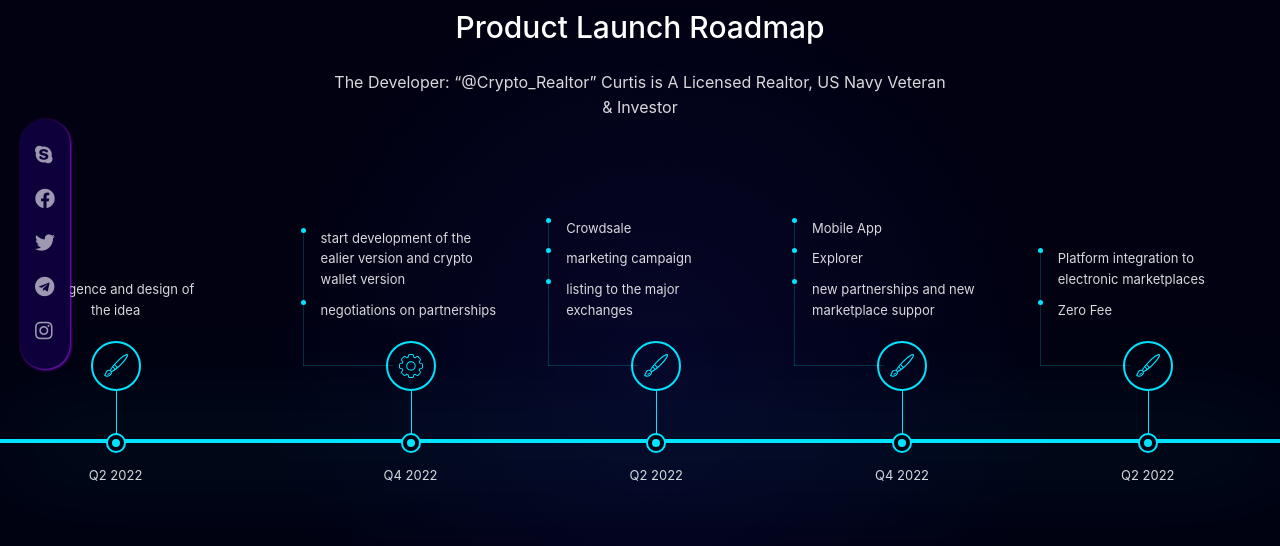
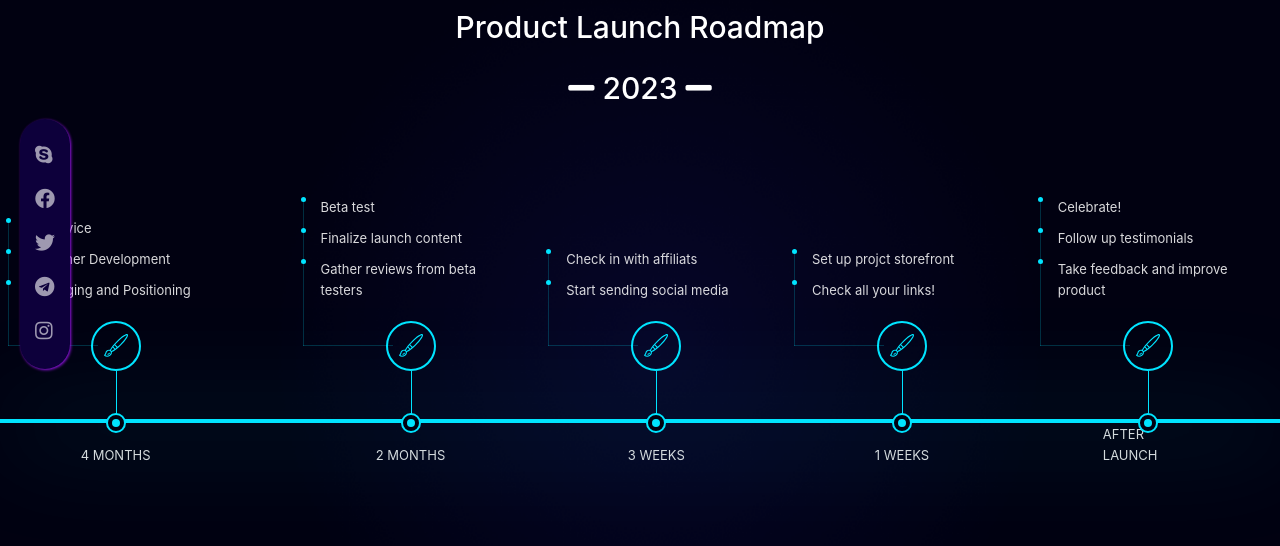
Before and after one commit to ufogreys/airdrop_crypto_reactjs, a React (Create React App) app: page /roadmap in a window 1280 px wide. Shown: the part 156-702 px from the top of the page. Built offline with nearby package versions, Linux system fonts and the light colour scheme.

Commit message:
roadmap updated

```diff
--- a/src/components/RoadMap/RoadMap.js
+++ b/src/components/RoadMap/RoadMap.js
@@ -1,6 +1,72 @@
 import React from "react";
 import DesignSectionDot from "../DesignSectionDot/DesignSectionDot";
 function RoadMap(props) {
+  let roadMapObj = [
+    {
+      id: 1,
+      name: "4 MONTHS",
+      list: ["Get advice", "Customer Development", "Messaging and Positioning"],
+    },
+    {
+      id: 2,
+      name: "3 MONTHS",
+      list: [
+        "Create launch plan",
+        "Prep Marketing Team",
+        "Develop go to market strategy",
+      ],
+    },
+    {
+      id: 3,
+      name: "2 MONTHS",
+      list: [
+        "Beta test",
+        "Finalize launch content",
+        "Gather reviews from beta testers",
+      ],
+    },
+    {
+      id: 4,
+      name: "1 MONTHS",
+      list: ["Announce the launch"],
+    },
+    {
+      id: 5,
+      name: "3 WEEKS",
+      list: ["Check in with affiliats", "Start sending social media"],
+    },
+    {
+      id: 6,
+      name: "2 WEEKS",
+      list: ["Set up shoping cart", "Research pad traffic"],
+    },
+    {
+      id: 7,
+      name: "1 WEEKS",
+      list: ["Set up projct storefront", "Check all your links!"],
+    },
+    {
+      id: 8,
+      name: "LAUNCH WEEK",
+      list: [
+        "Make your launch a special event",
+        "Keep sharing on social media & email list",
+      ],
+    },
+    {
+      id: 9,
+      name: "AFTER LAUNCH",
+      list: [
+        "Celebrate!",
+        "Follow up testimonials",
+        "Take feedback and improve product",
+      ],
+    },
+  ];
+  let roadMapObjOdd = roadMapObj.filter((n) => n.id % 2 != 0);
+  //console.log(roadMapObjOdd);
+  let roadMapObjEven = roadMapObj.filter((n) => n.id % 2 == 0);
+  //console.log(roadMapObjEven)
   return (
     <div id="RoadMap" className="py-5">
       <div className="container-xxl py-5">
@@ -17,66 +83,19 @@ function RoadMap(props) {
             </h3>
           </div>
           <div className="col-10 col-sm-8 col-lg-6 text-center">
-            <p data-aos-once="true" data-aos="fade-up" data-aos-delay="400">
-              The Developer: “@Crypto_Realtor” Curtis is A Licensed Realtor, US
-              Navy Veteran & Investor
-            </p>
+            <h3 data-aos-once="true" data-aos="fade-up" data-aos-delay="400">
+              <i className="fa fa-minus" aria-hidden="true"></i> 2023{" "}
+              <i className="fa fa-minus" aria-hidden="true"></i>
+            </h3>
           </div>
         </div>
       </div>
       <div className="d-none d-xl-block" id="roadMap_line_wrapper">
         {/* top line cards */}
         <div className="top_line_cards">
-          {/* line card 1 */}
-          <div className="line_cards">
-            <div className="line_with_icons">
-              <div className="icon_wrapper">
-                <img
-                  src={require("../../assets/images/pen.svg").default}
-                  alt=""
-                />
-              </div>
-              <div className="line_content_wrapper">
-                <p>Emergence and design of the idea</p>
-              </div>
-            </div>
-            <div className="line_duration">
-              <p>Q2 2022</p>
-            </div>
-          </div>
-          {/* line card 1 End*/}
-
-          {/* line card 2 */}
-          <div className="line_cards">
-            <div className="line_with_icons">
-              <div className="icon_wrapper">
-                <img
-                  src={require("../../assets/images/cog.svg").default}
-                  alt=""
-                />
-              </div>
-              <div className="line_content_wrapper">
-                <ul className="list-unstyled text-start line_article_list">
-                  <li>
-                    <p>
-                      start development of the ealier version and crypto wallet
-                      version
-                    </p>
-                  </li>
-                  <li>
-                    <p>negotiations on partnerships</p>
-                  </li>
-                </ul>
-              </div>
-              <div className="line_duration">
-                <p>Q4 2022</p>
-              </div>
-            </div>
-          </div>
-          {/* line card 2 End */}
-
-          {/* line card 3 */}
-          <div className="line_cards">
+          {roadMapObjOdd.map((v) => {
+            return (
+              <div className="line_cards" key={v.id}>
                 <div className="line_with_icons">
                   <div className="icon_wrapper">
                     <img
@@ -86,272 +105,93 @@ function RoadMap(props) {
                   </div>
                   <div className="line_content_wrapper">
                     <ul className="list-unstyled text-start line_article_list">
-                  <li>
-                    <p>Crowdsale</p>
+                      {v.list.map((j) => {
+                        return (
+                          <li
+                            key={j}
+                            data-aos-once="true"
+                            data-aos="fade-left"
+                            data-aos-delay={10 * v.id}
+                          >
+                            <p>{j}</p>
                           </li>
-                  <li>
-                    <p>marketing campaign</p>
-                  </li>
-                  <li>
-                    <p>listing to the major exchanges</p>
-                  </li>
+                        );
+                      })}
                     </ul>
                   </div>
                   <div className="line_duration">
-                <p>Q2 2022</p>
+                    <p
+                      data-aos-once="true"
+                      data-aos="fade-up"
+                      data-aos-delay="200"
+                    >
+                      {" "}
+                      {v.name}{" "}
+                    </p>
                   </div>
                 </div>
               </div>
-          {/* line card 3 End */}
-          {/* line card 4 */}
-          <div className="line_cards">
-            <div className="line_with_icons">
-              <div className="icon_wrapper">
-                <img
-                  src={require("../../assets/images/pen.svg").default}
-                  alt=""
-                />
-              </div>
-              <div className="line_content_wrapper">
-                <ul className="list-unstyled text-start line_article_list">
-                  <li>
-                    <p>Mobile App</p>
-                  </li>
-                  <li>
-                    <p>Explorer</p>
-                  </li>
-                  <li>
-                    <p>new partnerships and new marketplace suppor</p>
-                  </li>
-                </ul>
-              </div>
-              <div className="line_duration">
-                <p>Q4 2022</p>
+            );
+          })}
         </div>
       </div>
-          </div>
-          {/* line card 4 End */}
-
-          {/* line card 5 */}
-          <div className="line_cards">
-            <div className="line_with_icons">
-              <div className="icon_wrapper">
-                <img
-                  src={require("../../assets/images/pen.svg").default}
-                  alt=""
-                />
-              </div>
-              <div className="line_content_wrapper">
-                <ul className="list-unstyled text-start line_article_list">
-                  <li>
-                    <p> Platform integration to electronic marketplaces</p>
-                  </li>
-                  <li>
-                    <p>Zero Fee</p>
-                  </li>
-                </ul>
-              </div>
-              <div className="line_duration">
-                <p>Q2 2022</p>
-              </div>
-            </div>
-          </div>
-          {/* line card 5 End */}
-        </div>
-      </div>
-      <div className="d-xl-none" id="roadMap_mobile_line">
+      <div
+        className="d-xl-none"
+        id="roadMap_mobile_line"
+        data-aos-once="true"
+        data-aos="fade-right"
+      >
         <span id="line_draw"></span>
         {/* left side */}
         <div className="line_content_wrapper_left">
-          <div className="line_content">
-            <h4>3 MONTHS</h4>
+          {roadMapObjEven.map((v) => {
+            return (
+              <div className="line_content" key={v.id}>
+                <h4> {v.name} </h4>
                 <ul className="list-unstyled m-0">
-              <li>
+                  {v.list.map((j) => {
+                    return (
+                      <li key={j}>
                         {" "}
-                <i className="fa fa-check-circle" aria-hidden="true"></i>{" "}
-                <p>Lorem ipsum dolor sit amet.</p>
+                        <i
+                          className="fa fa-check-circle"
+                          aria-hidden="true"
+                        ></i>{" "}
+                        <p>{j}</p>
                       </li>
-              <li>
-                {" "}
-                <i className="fa fa-check-circle" aria-hidden="true"></i>
-                <p>Lorem ipsum dolor sit amet.</p>
-              </li>
-              <li>
-                {" "}
-                <i className="fa fa-check-circle" aria-hidden="true"></i>
-                <p>Lorem ipsum dolor sit amet.</p>
-              </li>
+                    );
+                  })}
                 </ul>
               </div>
-          <div className="line_content">
-            <h4>1 MONTHS</h4>
-            <ul className="list-unstyled m-0">
-              <li>
-                {" "}
-                <i className="fa fa-check-circle" aria-hidden="true"></i>{" "}
-                <p>Lorem ipsum dolor sit amet.</p>
-              </li>
-              <li>
-                {" "}
-                <i className="fa fa-check-circle" aria-hidden="true"></i>
-                <p>Lorem ipsum dolor sit amet.</p>
-              </li>
-              <li>
-                {" "}
-                <i className="fa fa-check-circle" aria-hidden="true"></i>
-                <p>Lorem ipsum dolor sit amet.</p>
-              </li>
-            </ul>
-          </div>
-
-          <div className="line_content">
-            <h4>2 WEEKS</h4>
-            <ul className="list-unstyled m-0">
-              <li>
-                {" "}
-                <i className="fa fa-check-circle" aria-hidden="true"></i>{" "}
-                <p>Lorem ipsum dolor sit amet.</p>
-              </li>
-              <li>
-                {" "}
-                <i className="fa fa-check-circle" aria-hidden="true"></i>
-                <p>Lorem ipsum dolor sit amet.</p>
-              </li>
-              <li>
-                {" "}
-                <i className="fa fa-check-circle" aria-hidden="true"></i>
-                <p>Lorem ipsum dolor sit amet.</p>
-              </li>
-            </ul>
-          </div>
-          <div className="line_content">
-            <h4>LAUNCH WEEK</h4>
-            <ul className="list-unstyled m-0">
-              <li>
-                {" "}
-                <i className="fa fa-check-circle" aria-hidden="true"></i>{" "}
-                <p>Lorem ipsum dolor sit amet.</p>
-              </li>
-              <li>
-                {" "}
-                <i className="fa fa-check-circle" aria-hidden="true"></i>
-                <p>Lorem ipsum dolor sit amet.</p>
-              </li>
-              <li>
-                {" "}
-                <i className="fa fa-check-circle" aria-hidden="true"></i>
-                <p>Lorem ipsum dolor sit amet.</p>
-              </li>
-            </ul>
-          </div>
+            );
+          })}
         </div>
         {/* left side */}
 
         <div className="line_content_wrapper_right">
           {/* right side  */}
-          <div className="line_content">
-            <h4>4 MONTHS</h4>
+
+          {roadMapObjOdd.map((v) => {
+            return (
+              <div className="line_content" key={v.id}>
+                <h4>{v.name}</h4>
                 <ul className="list-unstyled m-0">
-              <li>
+                  {v.list.map((j) => {
+                    return (
+                      <li key={j}>
                         {" "}
-                <i className="fa fa-check-circle" aria-hidden="true"></i>{" "}
-                <p>Lorem ipsum dolor sit amet.</p>
+                        <i
+                          className="fa fa-check-circle"
+                          aria-hidden="true"
+                        ></i>{" "}
+                        <p>{j}</p>
                       </li>
-              <li>
-                {" "}
-                <i className="fa fa-check-circle" aria-hidden="true"></i>
-                <p>Lorem ipsum dolor sit amet.</p>
-              </li>
-              <li>
-                {" "}
-                <i className="fa fa-check-circle" aria-hidden="true"></i>
-                <p>Lorem ipsum dolor sit amet.</p>
-              </li>
+                    );
+                  })}
                 </ul>
               </div>
-          <div className="line_content">
-            <h4>2 MONTHS</h4>
-            <ul className="list-unstyled m-0">
-              <li>
-                {" "}
-                <i className="fa fa-check-circle" aria-hidden="true"></i>
-                <p>Lorem ipsum dolor sit amet.</p>
-              </li>
-              <li>
-                {" "}
-                <i className="fa fa-check-circle" aria-hidden="true"></i>
-                <p>Lorem ipsum dolor sit amet.</p>
-              </li>
-              <li>
-                {" "}
-                <i className="fa fa-check-circle" aria-hidden="true"></i>
-                <p>Lorem ipsum dolor sit amet.</p>
-              </li>
-            </ul>
-          </div>
-
-          <div className="line_content">
-            <h4>3 WEEKS</h4>
-            <ul className="list-unstyled m-0">
-              <li>
-                {" "}
-                <i className="fa fa-check-circle" aria-hidden="true"></i>
-                <p>Lorem ipsum dolor sit amet.</p>
-              </li>
-              <li>
-                {" "}
-                <i className="fa fa-check-circle" aria-hidden="true"></i>
-                <p>Lorem ipsum dolor sit amet.</p>
-              </li>
-              <li>
-                {" "}
-                <i className="fa fa-check-circle" aria-hidden="true"></i>
-                <p>Lorem ipsum dolor sit amet.</p>
-              </li>
-            </ul>
-          </div>
-
-          <div className="line_content">
-            <h4>1 WEEK</h4>
-            <ul className="list-unstyled m-0">
-              <li>
-                {" "}
-                <i className="fa fa-check-circle" aria-hidden="true"></i>
-                <p>Lorem ipsum dolor sit amet.</p>
-              </li>
-              <li>
-                {" "}
-                <i className="fa fa-check-circle" aria-hidden="true"></i>
-                <p>Lorem ipsum dolor sit amet.</p>
-              </li>
-              <li>
-                {" "}
-                <i className="fa fa-check-circle" aria-hidden="true"></i>
-                <p>Lorem ipsum dolor sit amet.</p>
-              </li>
-            </ul>
-          </div>
-
-          <div className="line_content">
-            <h4>After Launch</h4>
-            <ul className="list-unstyled m-0">
-              <li>
-                {" "}
-                <i className="fa fa-check-circle" aria-hidden="true"></i>
-                <p>Lorem ipsum dolor sit amet.</p>
-              </li>
-              <li>
-                {" "}
-                <i className="fa fa-check-circle" aria-hidden="true"></i>
-                <p>Lorem ipsum dolor sit amet.</p>
-              </li>
-              <li>
-                {" "}
-                <i className="fa fa-check-circle" aria-hidden="true"></i>
-                <p>Lorem ipsum dolor sit amet.</p>
-              </li>
-            </ul>
-          </div>
+            );
+          })}
 
           {/* right side  */}
         </div>
--- a/src/static/css/App.css
+++ b/src/static/css/App.css
@@ -469,12 +469,17 @@
   color: white;
   padding: 1rem 1.5rem;
   border-radius: 1rem;
+  text-align: left;
 }
 
 #RoadMap #roadMap_mobile_line .line_content_wrapper_left .line_content ul li {
   display: -webkit-box;
   display: -ms-flexbox;
   display: flex;
+}
+
+#RoadMap #roadMap_mobile_line .line_content_wrapper_left .line_content ul li p {
+  margin-bottom: .3rem;
 }
 
 #RoadMap #roadMap_mobile_line .line_content_wrapper_left .line_content ul li i {
@@ -569,6 +574,10 @@
   display: -webkit-box;
   display: -ms-flexbox;
   display: flex;
+}
+
+#RoadMap #roadMap_mobile_line .line_content_wrapper_right .line_content ul li p {
+  margin-bottom: .3rem;
 }
 
 #RoadMap #roadMap_mobile_line .line_content_wrapper_right .line_content ul li i {
```
Also changed, not shown: src/static/css/App.scss (+7 -0 lines), 1 other file (tests, documents, lock files or other folders). Lines whose indentation alone changed are shown as unchanged.
